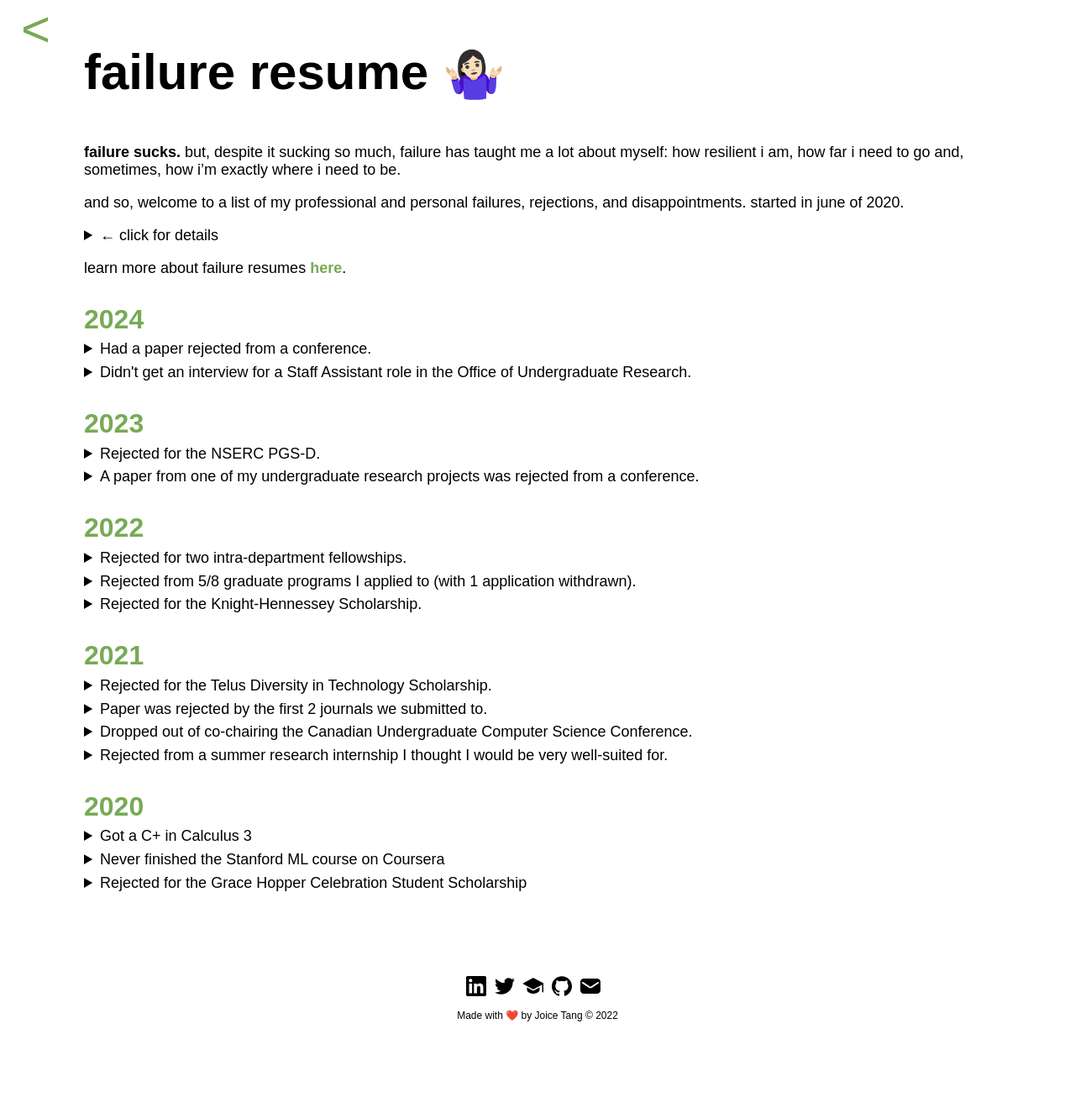
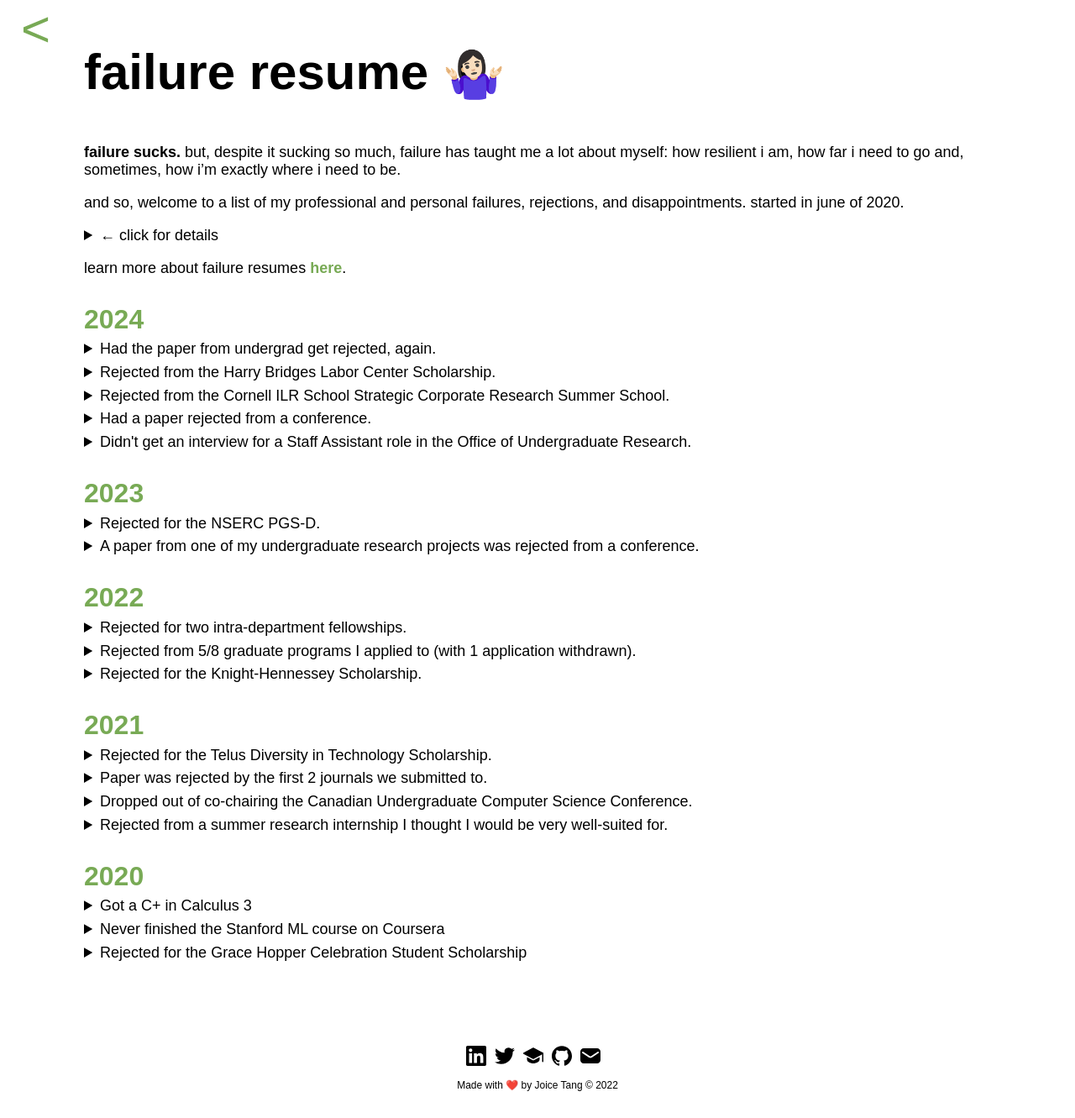
Before and after one commit to joitng/joitng.github.io, a Jekyll site: the page built from failure.md, in a window 1280 px wide. Shown: the whole page at 84% size. Built offline with Jekyll 4.4.1, drawn with Linux system fonts in a browser that asks for light colours; before the commit the page ends 1248 px from its top, so only the background shows below that.

Commit message:
new failure yayy

```diff
--- a/failure.md
+++ b/failure.md
@@ -19,9 +19,29 @@ learn more about failure resumes [here](https://www.mentalfloss.com/article/5731
 
 ### 2024
 <details>
+    <summary>Had the paper from undergrad get rejected, again.</summary>
+    <p>
+    I was so sick of this paper at this point, especially because it wasn't within the realm of work I was doing anymore (and I was so far away from the summer during which I started it). It ultimately got shelved, but the other authors are re-running the study in a new way -- I wish them luck!
+    </p>
+</details>
+<details>
+    <summary>Rejected from the Harry Bridges Labor Center Scholarship.</summary>
+    <p>
+    I think I probably could've talked more about my research (and could've had more of an idea of how I wanted my research to progress) in my application, but alas! These things are always out of my control. If anything, scholarship applications are always a really fun way to reflect on my worldview and my values.
+    </p>
+</details>
+<details>
+    <summary>Rejected from the Cornell ILR School Strategic Corporate Research Summer School.</summary>
+    <p>
+    One of my references was submitted later than their deadline and they stated that when rejecting me from the program (even though they took it) -- who knows!
+    </p>
+</details>
+<details>
     <summary>Had a paper rejected from a conference.</summary>
     <p>
     First PhD paper submission -> first PhD paper rejection. I felt really proud of this paper so I'm pretty bummed about this (and dreading reading the reviews a little bit), but this is all part of the academic process, for better or for worse.
+
+    (Later reflection -- the reviews were very helpful. I'm really glad the reviewers gave the paper a chance to improve.)
     </p>
 </details>
 <details>
```
